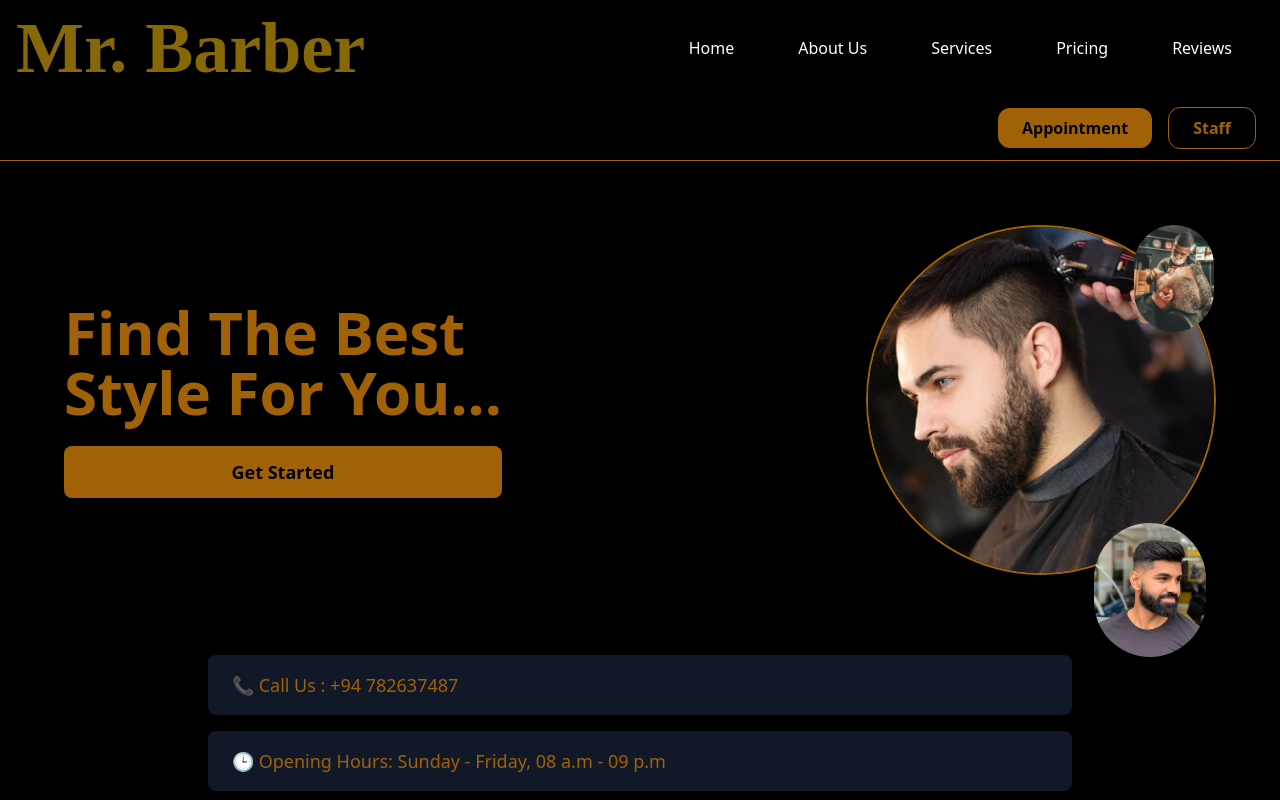
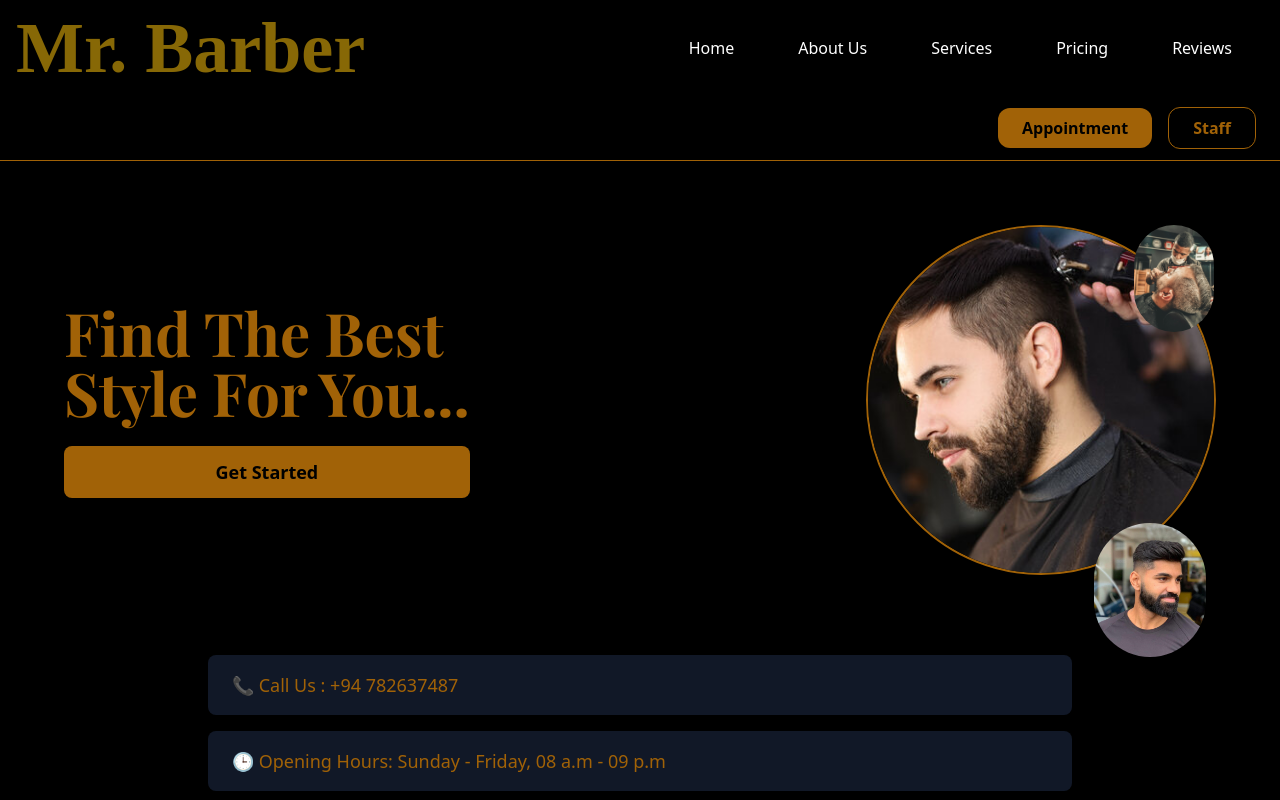
Before and after one commit to PawaniMekhala/mr_barber, a React (Create React App) app: page / in a window 1280 px wide. Shown: the top 800 px of the page. Built offline with nearby package versions, Linux system fonts and the light colour scheme; a web font is replaced by a local one.

Commit message:
chore: extend Tailwind config with Playfair font familiy

```diff
--- a/tailwind.config.js
+++ b/tailwind.config.js
@@ -4,7 +4,11 @@ module.exports = {
   content: ['./src/**/*.{js,jsx,ts,tsx}', './public/index.html'],
   // darkMode: 'media', // or 'class'
   theme: {
-    extend: {},
+    extend: {
+      fontFamily: {
+        playfair: ['"Playfair Display"', 'serif'],
+      },
+    },
   },
   plugins: [],
 }
```
